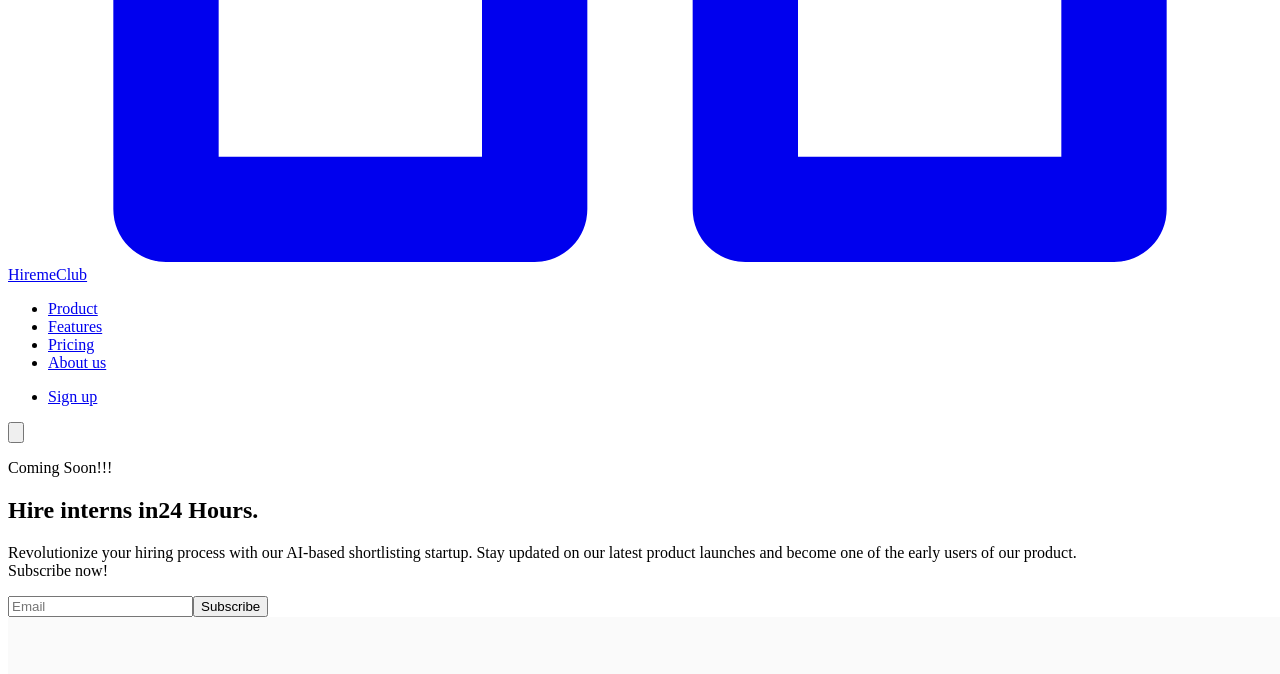
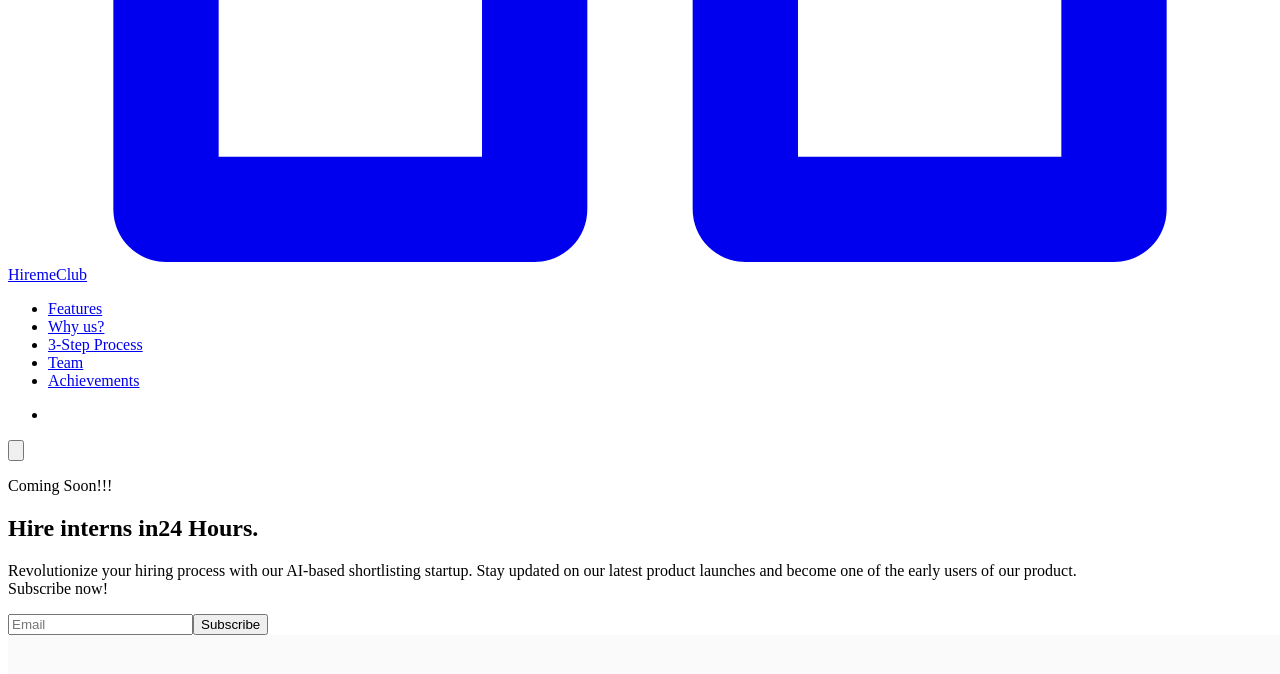
Before and after one commit to rithikrajyt/hiremeclub, a React (Create React App) app: page / in a window 1280 px wide. Shown: the part 1010-1684 px from the top of the page. Built offline with nearby package versions, Linux system fonts and the light colour scheme.

Commit message:
Added routes for all pages

```diff
--- a/src/components/Nav.js
+++ b/src/components/Nav.js
@@ -35,18 +35,8 @@ export const Nav = () => {
             <li>
               <a
                 href="/"
-                aria-label="Our product"
-                title="Our product"
-                class="font-medium tracking-wide text-gray-700 transition-colors duration-200 hover:text-deep-purple-accent-400"
-              >
-                Product
-              </a>
-            </li>
-            <li>
-              <a
-                href="/"
-                aria-label="Our product"
-                title="Our product"
+                aria-label="Our Feature"
+                title="Our Feature"
                 class="font-medium tracking-wide text-gray-700 transition-colors duration-200 hover:text-deep-purple-accent-400"
               >
                 Features
@@ -55,34 +45,48 @@ export const Nav = () => {
             <li>
               <a
                 href="/"
-                aria-label="Product pricing"
-                title="Product pricing"
+                aria-label="Why to choose us?"
+                title="Why to choose us?"
                 class="font-medium tracking-wide text-gray-700 transition-colors duration-200 hover:text-deep-purple-accent-400"
               >
-                Pricing
+                Why us?
               </a>
             </li>
             <li>
               <a
                 href="/"
-                aria-label="About us"
-                title="About us"
+                aria-label="3 Step Process"
+                title="3 Step Process"
                 class="font-medium tracking-wide text-gray-700 transition-colors duration-200 hover:text-deep-purple-accent-400"
               >
-                About us
+                3-Step Process
+              </a>
+            </li>
+            <li>
+              <a
+                href="/"
+                aria-label="Our Team"
+                title="Our Team"
+                class="font-medium tracking-wide text-gray-700 transition-colors duration-200 hover:text-deep-purple-accent-400"
+              >
+                Team
+              </a>
+            </li>
+            <li>
+              <a
+                href="/"
+                aria-label="Our Achievements"
+                title="Our Achievements"
+                class="font-medium tracking-wide text-gray-700 transition-colors duration-200 hover:text-deep-purple-accent-400"
+              >
+                Achievements
               </a>
             </li>
           </ul>
           <ul class="flex items-center hidden space-x-8 lg:flex">
             <li>
-              <a
-                href="/"
-                class="inline-flex items-center justify-center h-12 px-6 font-medium tracking-wide text-white transition duration-200 rounded shadow-md bg-deep-purple-accent-400 hover:bg-deep-purple-accent-700 focus:shadow-outline focus:outline-none"
-                aria-label="Sign up"
-                title="Sign up"
-              >
-                Sign up
-              </a>
+              {/*  We can add login or signup in this sections */}
+
             </li>
           </ul>
           <div class="lg:hidden">
```
